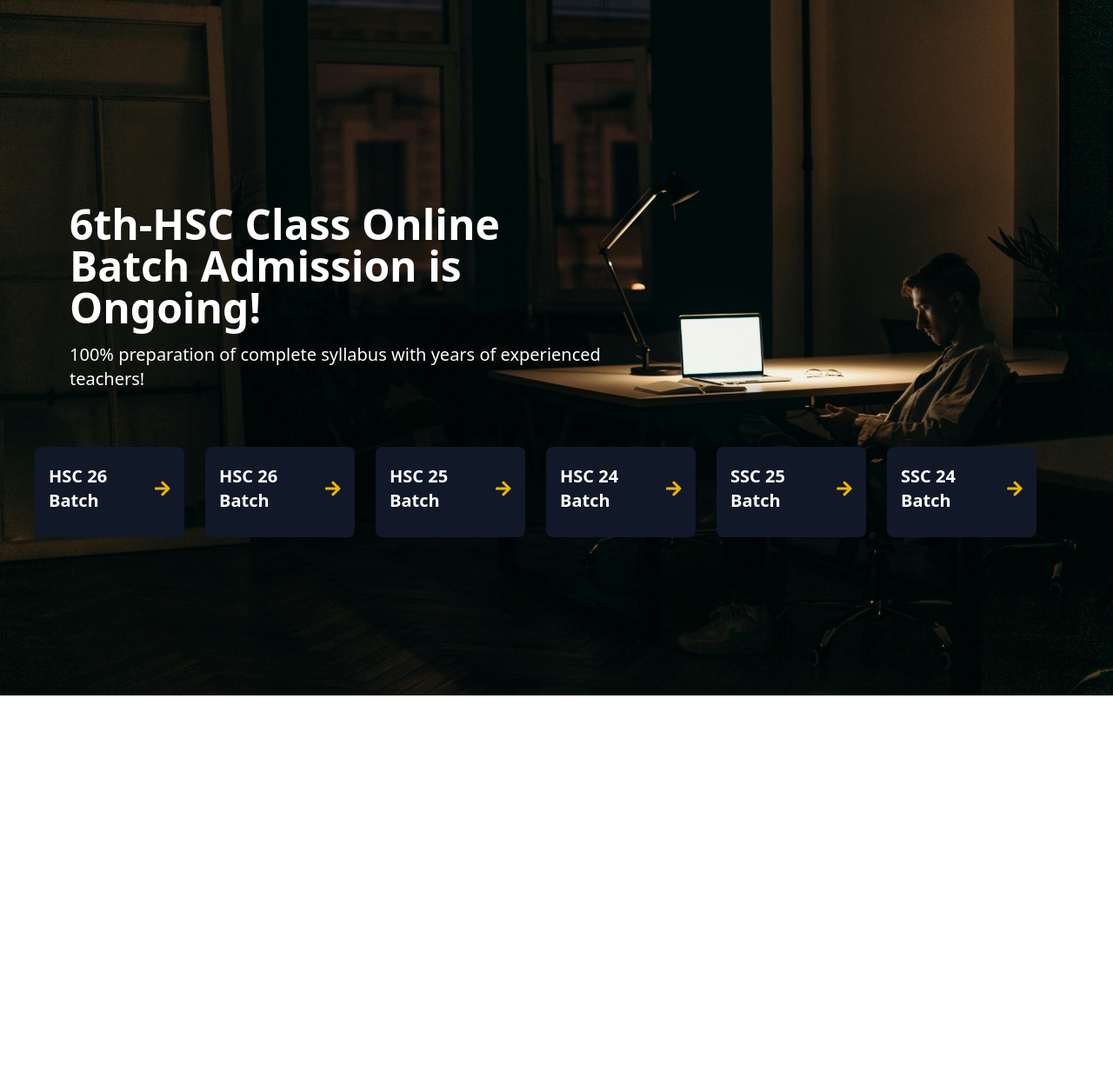
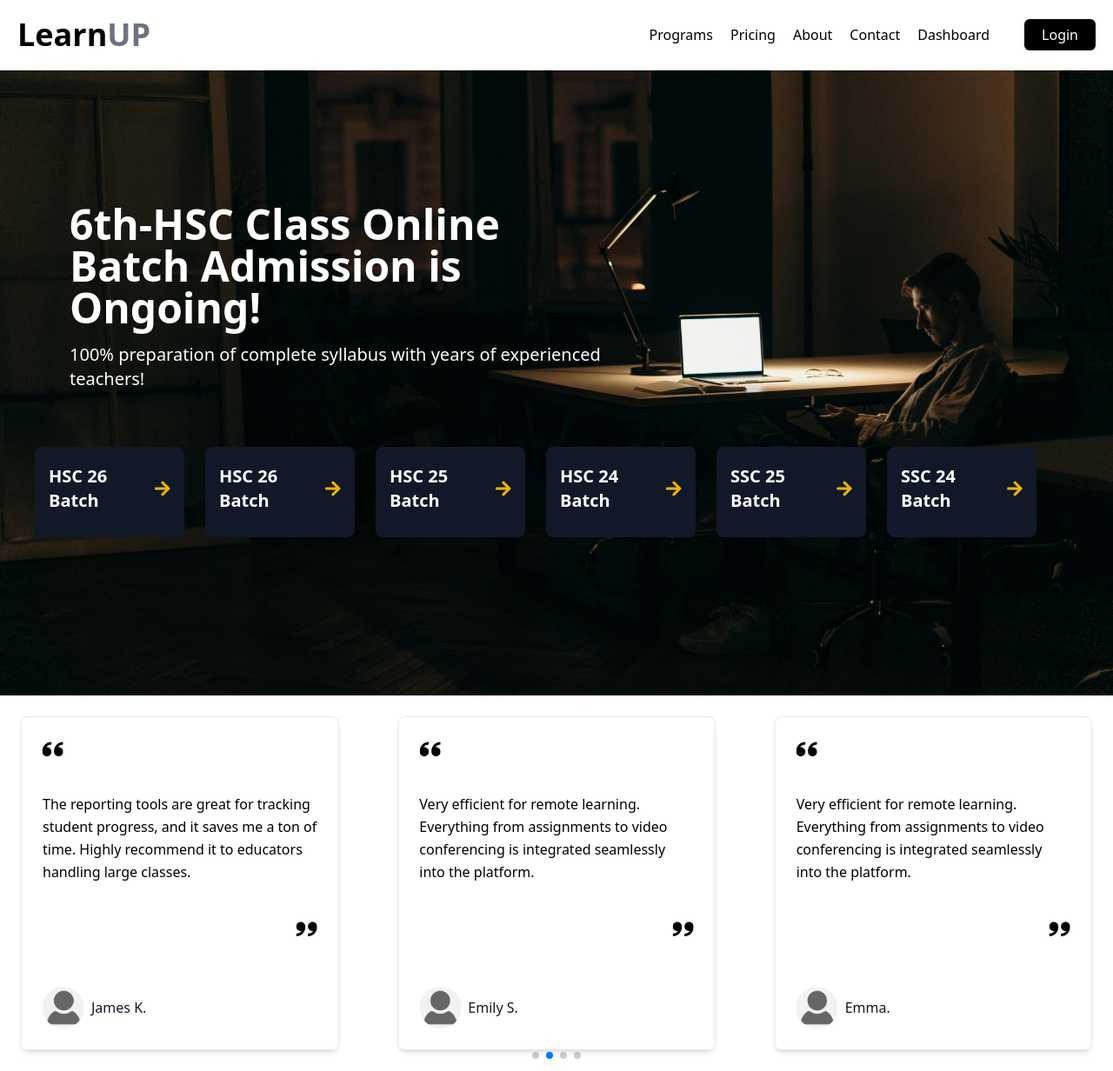
Before and after one commit to webdevaminul/web-innovators, a React (Vite) app in the folder frontend/: page / in a window 1280 px wide. Shown: the whole page at 87% size. Before the commit the page ends 800 px from the top, so only its background shows below. Built offline with nearby package versions, Linux system fonts and the light colour scheme.

Commit message:
Added Reviews Section

```diff
--- a/frontend/package.json
+++ b/frontend/package.json
@@ -16,7 +16,8 @@
     "react-hook-form": "^7.53.0",
     "react-icons": "^5.3.0",
     "react-router-dom": "^6.26.2",
-    "react-toastify": "^10.0.5"
+    "react-toastify": "^10.0.5",
+    "swiper": "^11.1.14"
   },
   "devDependencies": {
     "@eslint/js": "^9.9.0",
--- a/frontend/src/App.jsx
+++ b/frontend/src/App.jsx
@@ -1,10 +1,11 @@
 import { Outlet } from "react-router-dom";
 import { Slide, ToastContainer } from "react-toastify";
+import Navbar from "./components/Navbar/Navbar";
 
 function App() {
   return (
     <main>
-      {/* navbar */}
+      <Navbar />
       <Outlet />
       <ToastContainer
         position="top-right"
--- /dev/null
+++ b/frontend/src/components/Navbar/Navbar.jsx
@@ -0,0 +1,72 @@
+import React, { useState } from "react";
+import { Link } from "react-router-dom";
+
+const Navbar = () => {
+  const links = (
+    <>
+      <li>
+        <Link>Programs</Link>
+      </li>
+      <li>
+        <Link>Pricing</Link>
+      </li>
+      <li>
+        <Link>About</Link>
+      </li>
+      <li>
+        <Link>Contact</Link>
+      </li>
+      <li>
+        <Link>Dashboard</Link>
+      </li>
+    </>
+  );
+
+  const [openMenu, setOpenMenu] = useState(false);
+  console.log(openMenu);
+
+  return (
+    <div className="fixed w-full top-0 left-0 z-20 py-5 border-b border-[#e7e7e7] bg-white">
+      <div className="max-w-[1400px] mx-auto flex justify-between items-center gap-3 sm:gap-5 px-3 sm:px-5 relative">
+        <div className="flex items-center gap-3">
+          <div onClick={() => setOpenMenu(!openMenu)} className="md:hidden block">
+            <button>{openMenu ? "close" : "open"}</button>
+          </div>
+
+          <div>
+            <h1 className="font-bold text-3xl sm:text-4xl ">
+              Learn<span className="text-gray-500">UP</span>
+            </h1>
+          </div>
+        </div>
+
+        {/* <div className='border py-2 px-4 border-[#e7e7e7] rounded-3xl w-full flex justify-between'>
+                    <input className='outline-none w-full placeholder:text-[#cacaca] text-[#303030] ' type="text" placeholder='Search program...' />
+                    <button>Search</button>
+                </div> */}
+
+        <div
+          className={`md:hidden transition-all ease-in-out flex flex-col gap-5 absolute list-none top-14 border-t p-5 bg-white h-screen ${
+            openMenu ? "left-0 w-full" : "-left-[300px] w-[300px]"
+          }`}
+        >
+          {/* <button className='text-left'>close</button> */}
+
+          {links}
+        </div>
+
+        <div className="flex items-center gap-5">
+          <div className="list-none gap-5 ml-5 hidden md:flex">{links}</div>
+
+          <div className="ml-5 ">
+            <button className="sm:py-[6px] py-1 px-5 rounded-md bg-black text-white">
+              <Link to="/login">Login</Link>
+            </button>
+          </div>
+        </div>
+      </div>
+    </div>
+  );
+};
+
+export default Navbar;
--- /dev/null
+++ b/frontend/src/components/Reviews/Reviews.jsx
@@ -0,0 +1,103 @@
+// Import Swiper React components
+import { Swiper, SwiperSlide } from "swiper/react";
+import userAvatar from "../../assets/useravatar.png";
+import { ImQuotesLeft, ImQuotesRight } from "react-icons/im";
+
+// Import Swiper styles
+import "swiper/css";
+import "swiper/css/pagination";
+import "swiper/css/autoplay";
+
+// Import required modules
+import { Pagination, Autoplay } from "swiper/modules";
+
+export default function Reviews() {
+  // Example reviews data
+  const reviews = [
+    {
+      id: 1,
+      message:
+        "This course management system has made my life as a teacher so much easier! The intuitive design and smooth workflow are perfect for organizing my classes.",
+      userName: "Sophia P.",
+      avatar: userAvatar,
+    },
+    {
+      id: 2,
+      message:
+        "The reporting tools are great for tracking student progress, and it saves me a ton of time. Highly recommend it to educators handling large classes.",
+      userName: "James K.",
+      avatar: userAvatar,
+    },
+    {
+      id: 3,
+      message:
+        "Very efficient for remote learning. Everything from assignments to video conferencing is integrated seamlessly into the platform.",
+      userName: "Emily S.",
+      avatar: userAvatar,
+    },
+    {
+      id: 4,
+      message:
+        "Very efficient for remote learning. Everything from assignments to video conferencing is integrated seamlessly into the platform.",
+      userName: "Emma.",
+      avatar: userAvatar,
+    },
+  ];
+
+  return (
+    <section>
+      <Swiper
+        spaceBetween={20}
+        loop={true}
+        autoplay={{
+          delay: 5000,
+          disableOnInteraction: false,
+        }}
+        pagination={{
+          clickable: true,
+        }}
+        modules={[Pagination, Autoplay]}
+        breakpoints={{
+          // 1 slide on screens less than 640px
+          640: {
+            slidesPerView: 1,
+          },
+          // 2 slides between 640px and 1024px
+          768: {
+            slidesPerView: 2,
+          },
+          // 3 slides for screens larger than 1024px
+          1024: {
+            slidesPerView: 3,
+          },
+        }}
+        className="mySwiper"
+      >
+        {reviews.map((review) => (
+          <SwiperSlide key={review.id}>
+            <div className="m-6 h-96 ">
+              <div className="border rounded-lg p-6 h-full flex flex-col gap-4 justify-between shadow-md">
+                <ImQuotesLeft className="text-2xl" />
+                <p className="leading-relaxed">{review.message}</p>
+                <div className="flex justify-end">
+                  <ImQuotesRight className="text-2xl" />
+                </div>
+
+                <div className="flex items-center gap-2 mt-4">
+                  <figure className="w-12 h-12 rounded-full overflow-hidden">
+                    <img
+                      src={review.avatar}
+                      alt={`${review.userName}'s avatar`}
+                      className="w-full h-full object-cover"
+                    />
+                  </figure>
+                  <p className="font-medium text-gray-900">{review.userName}</p>
+                </div>
+              </div>
+            </div>
+          </SwiperSlide>
+        ))}
+      </Swiper>
+    </section>
+  );
+}
--- a/frontend/src/pages/Home/Home.jsx
+++ b/frontend/src/pages/Home/Home.jsx
@@ -1,10 +1,11 @@
 import Banner from "../../components/Banner/Banner";
-
+import Reviews from "../../components/Reviews/Reviews";
 
 export default function Home() {
   return (
-    <section className="w-full" >
+    <section>
       <Banner />
+      <Reviews />
     </section>
   );
 }
```
Also changed, not shown: frontend/src/assets/useravatar.png (added), 1 other file (tests, documents, lock files or other folders).
